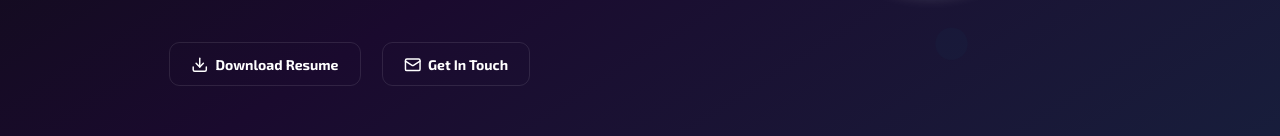
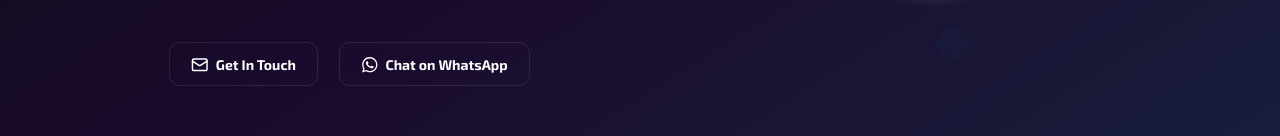
Before and after one commit to arka-001/Arka-s-portfolio-frontend-, a React (Vite) app: page / in a window 1280 px wide. Shown: the part 530-666 px from the top of the page. Built offline with nearby package versions, Linux system fonts and the light colour scheme; no server answers.

Commit message:
Update HeroSection.tsx

```diff
--- a/src/components/HeroSection.tsx
+++ b/src/components/HeroSection.tsx
@@ -3,8 +3,9 @@
 import { useEffect, useState } from 'react';
 import { motion } from 'framer-motion';
 import { ArrowDown, Download, Mail } from 'lucide-react';
+import { FaWhatsapp } from 'react-icons/fa'; // Import WhatsApp icon
 import FloatingShapes from './FloatingShapes';
-import { apiService } from '../api';
+import { apiService } from '../api'; // Assuming `../api/index.ts` is imported as `../api`
 
 // Combined type for the data this component will display
 interface DisplayData {
@@ -14,6 +15,7 @@ interface DisplayData {
   resume_url: string;
   contact_email: string;
   profile_image_url: string | null;
+  whatsapp_phone_number: string | null;
 }
 
 const HeroSection = () => {
@@ -23,27 +25,24 @@ const HeroSection = () => {
   const [isImageHovered, setIsImageHovered] = useState(false);
   const [isResumeHovered, setIsResumeHovered] = useState(false);
   const [isContactHovered, setIsContactHovered] = useState(false);
+  const [isWhatsAppHovered, setIsWhatsAppHovered] = useState(false);
 
   useEffect(() => {
     const loadData = async () => {
       try {
-        // Fetch from both endpoints to combine hero text with about details (like profile image)
         const [heroInfo, aboutInfo] = await Promise.all([
           apiService.getHero(),
           apiService.getAbout()
         ]);
 
-        // ** THIS IS THE CORRECTED PART **
-        // Construct the display data by prioritizing fields from the hero-specific endpoint.
-        // The description now comes directly from `heroInfo`.
-        // Other details like the profile image and resume link are supplemented by `aboutInfo`.
         setDisplayData({
           name: heroInfo.name,
           tagline: heroInfo.tagline,
-          description: heroInfo.description, // <-- FIXED: Always use the description from the hero API
-          resume_url: aboutInfo.resume || heroInfo.resume_url || '#', // Use the best available resume URL
-          contact_email: heroInfo.contact_email || aboutInfo.email, // Use the best available email
-          profile_image_url: aboutInfo.profile_image_url, // Profile image comes from the about data
+          description: heroInfo.description,
+          resume_url: aboutInfo.resume || heroInfo.resume_url || '#',
+          contact_email: heroInfo.contact_email || aboutInfo.email,
+          profile_image_url: aboutInfo.profile_image_url,
+          whatsapp_phone_number: aboutInfo.phone || null,
         });
 
       } catch (error) {
@@ -54,10 +53,11 @@ const HeroSection = () => {
         setDisplayData({
           name: fallbackHero.name,
           tagline: fallbackHero.tagline,
-          description: fallbackHero.description, // <-- FIXED: Use fallback hero description
+          description: fallbackHero.description,
           resume_url: fallbackAbout.resume || fallbackHero.resume_url || '#',
           contact_email: fallbackHero.contact_email || fallbackAbout.email,
           profile_image_url: fallbackAbout.profile_image_url,
+          whatsapp_phone_number: fallbackAbout.phone || null,
         });
       }
     };
@@ -66,6 +66,16 @@ const HeroSection = () => {
 
   const scrollToAbout = () => {
     document.getElementById('about')?.scrollIntoView({ behavior: 'smooth' });
+  };
+
+  const handleWhatsAppClick = () => {
+    if (displayData?.whatsapp_phone_number) {
+      const cleanedPhoneNumber = displayData.whatsapp_phone_number.replace(/[\s+()-]/g, '');
+      const whatsappMessage = 'Hello Arka, I saw your portfolio and would like to connect!';
+      window.open(`https://wa.me/${cleanedPhoneNumber}?text=${encodeURIComponent(whatsappMessage)}`, '_blank');
+    } else {
+      alert("WhatsApp number not available. Please check the About section in the admin.");
+    }
   };
 
   // --- INLINE CSS STYLES ---
@@ -86,6 +96,7 @@ const HeroSection = () => {
   const imageContainerStyle: React.CSSProperties = {
     boxShadow: `inset 0 0 0 2px rgba(0,0,0,0.5), 0 0 15px rgba(255, 255, 255, 0.2)`,
     transition: 'box-shadow 0.3s ease-in-out',
+    cursor: 'pointer', // <<< New: Add cursor pointer to image container
     ...(isImageHovered && {
       boxShadow: `inset 0 0 0 2px rgba(0,0,0,0.5), 0 0 30px rgba(255, 255, 255, 0.4)`
     })
@@ -93,6 +104,7 @@ const HeroSection = () => {
 
   const buttonBaseStyle: React.CSSProperties = {
     transition: 'box-shadow 0.3s ease-in-out, background-color 0.3s ease-in-out',
+    cursor: 'pointer', // <<< New: Apply cursor pointer to all buttons
   };
 
   const resumeButtonStyle: React.CSSProperties = {
@@ -106,6 +118,13 @@ const HeroSection = () => {
     ...buttonBaseStyle,
     ...(isContactHovered && {
       boxShadow: '0 0 15px rgba(139, 92, 246, 0.5)'
+    })
+  };
+
+  const whatsappButtonStyle: React.CSSProperties = {
+    ...buttonBaseStyle,
+    ...(isWhatsAppHovered && {
+      boxShadow: '0 0 15px rgba(34, 197, 94, 0.5)' // Green glow for WhatsApp
     })
   };
 
@@ -157,19 +176,22 @@ const HeroSection = () => {
             initial={{ opacity: 0, y: 20 }}
             animate={{ opacity: 1, y: 0 }}
             transition={{ duration: 0.8, delay: 1.2 }}
-            className="flex flex-col sm:flex-row gap-6 justify-center lg:justify-start items-center"
+            className="flex flex-col sm:flex-row flex-wrap gap-6 justify-center lg:justify-start items-center"
           >
+            {displayData.resume_url && displayData.resume_url !== '#' && (
               <a
                 href={displayData.resume_url}
                 className="group px-6 py-3 font-exo font-bold text-white rounded-lg bg-white/5 border border-white/10 backdrop-blur-sm hover:bg-white/10 flex items-center gap-2"
                 style={resumeButtonStyle}
                 onMouseEnter={() => setIsResumeHovered(true)}
                 onMouseLeave={() => setIsResumeHovered(false)}
-              target="_blank" // Open resume in a new tab
+                target="_blank"
                 rel="noopener noreferrer"
               >
                 <Download className="w-5 h-5 transition-transform group-hover:-translate-y-0.5" /> Download Resume
               </a>
+            )}
+
             <a
               href={`mailto:${displayData.contact_email}`}
               className="group px-6 py-3 font-exo font-bold text-white rounded-lg bg-white/5 border border-white/10 backdrop-blur-sm hover:bg-white/10 flex items-center gap-2"
@@ -179,6 +201,19 @@ const HeroSection = () => {
             >
               <Mail className="w-5 h-5 transition-transform group-hover:-translate-y-0.5" /> Get In Touch
             </a>
+
+            {displayData.whatsapp_phone_number && (
+              <button
+                onClick={handleWhatsAppClick}
+                className="group px-6 py-3 font-exo font-bold text-white rounded-lg bg-green-500/10 border border-green-500/20 backdrop-blur-sm hover:bg-green-500/20 flex items-center gap-2"
+                style={whatsappButtonStyle}
+                onMouseEnter={() => setIsWhatsAppHovered(true)}
+                onMouseLeave={() => setIsWhatsAppHovered(false)}
+                aria-label="Chat on WhatsApp"
+              >
+                <FaWhatsapp className="w-5 h-5 transition-transform group-hover:-translate-y-0.5" /> Chat on WhatsApp
+              </button>
+            )}
           </motion.div>
         </div>
 
@@ -188,11 +223,15 @@ const HeroSection = () => {
           transition={{ duration: 1, delay: 0.5, type: "spring" }}
           className="flex justify-center"
         >
+          {/* <<< New: Add onClick to image container to make it interactive like a button */}
           <div
             className="relative w-72 h-72 md:w-80 md:h-80 p-1.5 rounded-full"
             style={imageContainerStyle}
             onMouseEnter={() => setIsImageHovered(true)}
             onMouseLeave={() => setIsImageHovered(false)}
+            onClick={scrollToAbout} // <<< New: Make image clickable to scroll to about
+            aria-label={`View profile of ${displayData.name}`} // <<< New: Add accessibility label
+            role="button" // <<< New: Indicate it's an interactive element
           >
               <img
                 src={displayData.profile_image_url || ''}
```
Lines whose indentation alone changed are shown as unchanged.
